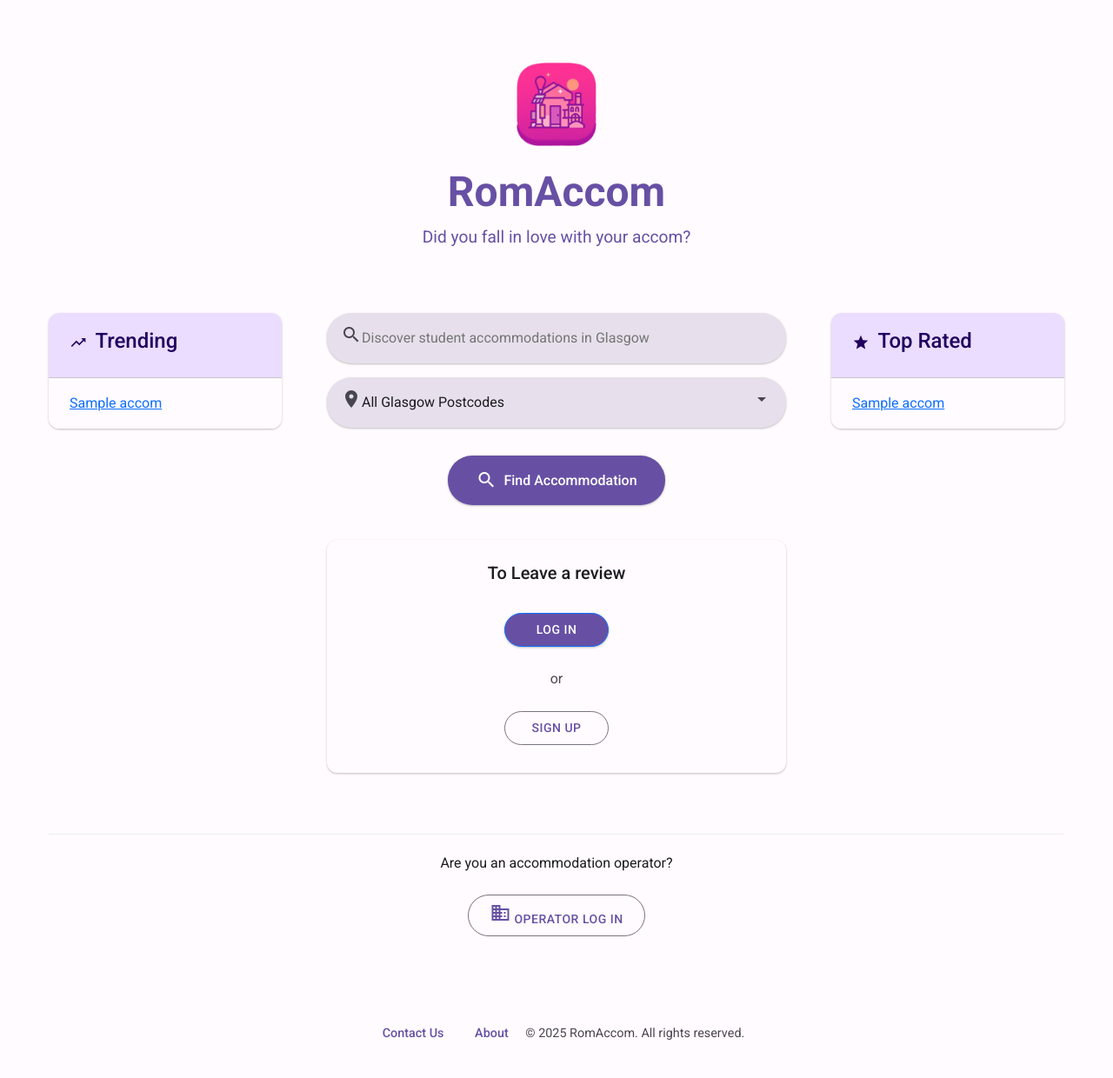
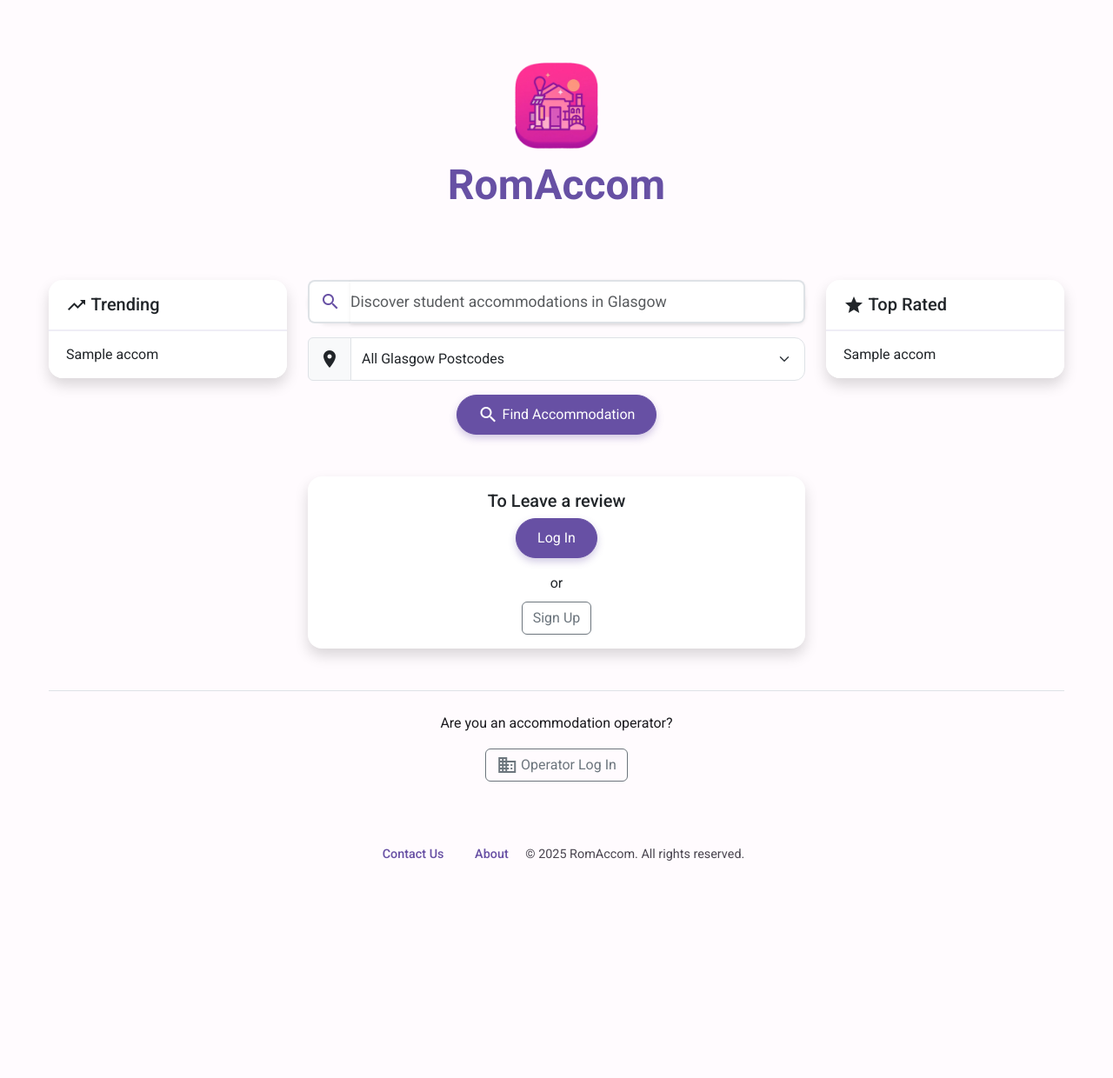
Before and after one commit to JoaoManuel2005/Team2E, a Django app: template romaccom/templates/romaccom/home.html in a window 1280 px wide. Shown: the whole page at 87% size. After the commit the page ends 990 px from the top, so only its background shows below. Run offline with Django 3.2, Linux system fonts and the light colour scheme; the template is opened without the code that fills it: most values are stand-ins (such as "Sample title", 1, 10 or a date in 2020).

Commit message:
build home page template and custom css, on top of bootstrap

```diff
--- a/romaccom/static/css/home.css
+++ b/romaccom/static/css/home.css
@@ -1,300 +1,14 @@
-.app-icon {
-    width: 96px;
-    height: 96px;
-    background-color: transparent;
-    border-radius: var(--md-radius-large);
-    margin: 0 auto var(--md-space-3);
-    display: flex;
-    align-items: center;
-    justify-content: center;
-    box-shadow: none;
+/* Search suggestions styles for Bootstrap compatibility */
+.search-suggestions {
+    top: 100%;
+    z-index: 1000;
+    display: none;
+    background-color: #fff;
+    border: 1px solid rgba(0,0,0,.125);
+    border-radius: 16px;
+    margin-top: 8px;
+    box-shadow: 0 8px 20px rgba(0, 0, 0, 0.15);
     overflow: hidden;
-}
-
-.app-icon img {
-    width: 96px;
-    height: 96px;
-    object-fit: contain;
-    margin: 0 auto;
-}
-
-.tagline {
-    color: var(--md-primary);
-}
-
-.main-content {
-    display: flex;
-    flex-wrap: wrap;
-    justify-content: space-between;
-    margin-top: var(--md-space-4);
-    gap: var(--md-space-3);
-}
-
-.center-column {
-    flex: 0 0 calc(50% - var(--md-space-3));
-    padding: 0 var(--md-space-2);
-}
-
-@media (max-width: 991px) {
-    .center-column {
-        flex: 0 0 100%;
-        order: 1;
-        margin-bottom: var(--md-space-4);
-    }
-}
-
-.search-container {
-    width: 100%;
-    max-width: 600px;
-    margin: 0 auto var(--md-space-5);
-    position: relative;
-}
-
-.search-form {
-    display: flex;
-    flex-direction: column;
-    gap: var(--md-space-2);
-}
-
-.search-input-container {
-    position: relative;
-    margin-bottom: 0;
-}
-
-.search-input {
-    width: 100%;
-    padding: var(--md-space-2) var(--md-space-2) var(--md-space-2) var(--md-space-5);
-    border: none;
-    border-radius: var(--md-radius-extra-large);
-    font-size: 1rem;
-    background-color: var(--md-surface-variant);
-    color: var(--md-on-surface);
-    box-shadow: var(--md-elevation-1);
-    transition: box-shadow 0.3s ease;
-}
-
-.search-input:focus {
-    outline: none;
-    box-shadow: var(--md-elevation-2);
-    background-color: var(--md-surface);
-    border: 1px solid var(--md-outline);
-}
-
-.search-icon {
-    position: absolute;
-    left: var(--md-space-2);
-    top: 50%;
-    transform: translateY(-50%);
-    color: var(--md-on-surface-variant);
-}
-
-.search-icon .material-icons {
-    font-size: 24px;
-}
-
-.postcode-select-container {
-    position: relative;
-}
-
-.postcode-select {
-    width: 100%;
-    padding: var(--md-space-2) var(--md-space-2) var(--md-space-2) var(--md-space-5);
-    border: none;
-    border-radius: var(--md-radius-extra-large);
-    font-size: 1rem;
-    background-color: var(--md-surface-variant);
-    color: var(--md-on-surface);
-    appearance: none;
-    box-shadow: var(--md-elevation-1);
-    transition: box-shadow 0.3s ease;
-    cursor: pointer;
-}
-
-.postcode-select:focus {
-    outline: none;
-    box-shadow: var(--md-elevation-2);
-    background-color: var(--md-surface);
-    border: 1px solid var(--md-outline);
-}
-
-.postcode-icon {
-    position: absolute;
-    left: var(--md-space-2);
-    top: 50%;
-    transform: translateY(-50%);
-    color: var(--md-on-surface-variant);
-}
-
-.postcode-icon .material-icons {
-    font-size: 24px;
-}
-
-.select-arrow {
-    position: absolute;
-    right: var(--md-space-2);
-    top: 50%;
-    transform: translateY(-50%);
-    color: var(--md-on-surface-variant);
-    pointer-events: none;
-}
-
-.search-actions {
-    display: flex;
-    justify-content: center;
-    margin-top: var(--md-space-2);
-}
-
-.submit-btn {
-    padding: var(--md-space-2) var(--md-space-4);
-    background-color: var(--md-primary);
-    color: var(--md-on-primary);
-    border: none;
-    border-radius: var(--md-radius-extra-large);
-    font-size: 1rem;
-    font-weight: 500;
-    cursor: pointer;
-    box-shadow: var(--md-elevation-1);
-    transition: box-shadow 0.3s;
-    display: flex;
-    align-items: center;
-    justify-content: center;
-}
-
-.submit-btn:hover {
-    box-shadow: var(--md-elevation-2);
-}
-
-.submit-btn .material-icons {
-    margin-right: var(--md-space-1);
-}
-
-.auth-section {
-    text-align: center;
-    margin: var(--md-space-5) 0;
-    padding: var(--md-space-3);
-    background-color: var(--md-surface);
-    border-radius: var(--md-radius-medium);
-    box-shadow: var(--md-elevation-1);
-}
-
-.auth-title {
-    margin-bottom: var(--md-space-3);
-    color: var(--md-on-surface);
-}
-
-.btn {
-    display: inline-block;
-    padding: var(--md-space-1) var(--md-space-3);
-    border-radius: var(--md-radius-extra-large);
-    text-decoration: none;
-    font-weight: 500;
-    text-transform: uppercase;
-    letter-spacing: 0.5px;
-    transition: all 0.3s ease;
-    font-size: 0.875rem;
-    margin: var(--md-space-1);
-    min-width: 120px;
-    text-align: center;
-}
-
-.btn-primary {
-    background-color: var(--md-primary);
-    color: var(--md-on-primary);
-    box-shadow: var(--md-elevation-1);
-}
-
-.btn-primary:hover {
-    background-color: var(--md-primary);
-    box-shadow: var(--md-elevation-2);
-}
-
-.btn-outline {
-    background-color: transparent;
-    color: var(--md-primary);
-    border: 1px solid var(--md-outline);
-}
-
-.btn-outline:hover {
-    background-color: var(--md-primary-container);
-    color: var(--md-on-primary-container);
-}
-
-.auth-section p {
-    margin: var(--md-space-2) 0;
-    color: var(--md-on-surface-variant);
-}
-
-.side-column {
-    flex: 0 0 calc(25% - var(--md-space-3));
-}
-
-@media (max-width: 991px) {
-    .side-column {
-        flex: 0 0 100%;
-        margin-bottom: var(--md-space-4);
-    }
-
-    .side-column.left {
-        order: 2;
-    }
-
-    .side-column.right {
-        order: 3;
-    }
-}
-
-.section {
-    width: 100%;
-    margin-bottom: var(--md-space-4);
-    background-color: var(--md-surface);
-    border-radius: var(--md-radius-medium);
-    box-shadow: var(--md-elevation-1);
-    overflow: hidden;
-}
-
-.section-header {
-    padding: var(--md-space-2) var(--md-space-3);
-    border-bottom: 1px solid var(--md-outline-variant);
-    background-color: var(--md-primary-container);
-}
-
-.section-title {
-    color: var(--md-on-primary-container);
-    font-weight: 500;
-}
-
-.accommodation-list {
-    background-color: var(--md-surface);
-}
-
-.accommodation-item {
-    padding: var(--md-space-2) var(--md-space-3);
-    border-bottom: 1px solid var(--md-outline-variant);
-    transition: background-color 0.2s ease;
-    cursor: pointer;
-}
-
-.accommodation-item:last-child {
-    border-bottom: none;
-}
-
-.accommodation-item:hover {
-    background-color: var(--md-surface-variant);
-}
-
-/* Add these new styles for the dropdown */
-.search-suggestions {
-    position: absolute;
-    top: 100%;
-    left: 0;
-    right: 0;
-    background-color: var(--md-surface);
-    border-radius: 0 0 var(--md-radius-medium) var(--md-radius-medium);
-    box-shadow: var(--md-elevation-2);
-    max-height: 300px;
-    overflow-y: auto;
-    z-index: 100;
-    display: none;
 }
 
 .search-suggestions.active {
@@ -302,10 +16,9 @@
 }
 
 .suggestion-item {
-    padding: var(--md-space-2) var(--md-space-3);
-    border-bottom: 1px solid var(--md-outline-variant);
+    padding: 0.5rem 1rem;
+    border-bottom: 1px solid rgba(0,0,0,.125);
     cursor: pointer;
-    transition: background-color 0.2s;
     display: flex;
     align-items: center;
 }
@@ -315,20 +28,97 @@
 }
 
 .suggestion-item:hover {
-    background-color: var(--md-surface-variant);
-}
-
-.suggestion-icon {
-    margin-right: var(--md-space-2);
-    color: var(--md-on-surface-variant);
-}
-
-.suggestion-text {
-    flex: 1;
-    color: var(--md-on-surface);
+    background-color: rgba(0,0,0,.075);
 }
 
 .suggestion-highlight {
     font-weight: 500;
-    color: var(--md-primary);
+    color: #0d6efd;
 }
+
+h1.text-primary {
+    color: #6750A4 !important;
+}
+
+p.lead.text-primary{
+    color: #6750A4 !important;
+}
+
+/* Custom button shape */
+.btn-primary {
+    background-color: #6750A4 !important;
+    border-color: #6750A4 !important;
+    border-radius: 25px !important;  /* Rounded corners */
+    padding: 10px 24px !important;   /* More horizontal padding */
+    box-shadow: 0 4px 8px rgba(103, 80, 164, 0.3) !important; /* Soft shadow */
+    transition: transform 0.2s, box-shadow 0.2s !important;
+}
+
+.btn-primary:hover {
+    background-color: #5a4691 !important;
+    border-color: #5a4691 !important;
+    transform: translateY(-2px) !important; /* Button lifts up slightly */
+    box-shadow: 0 6px 12px rgba(103, 80, 164, 0.4) !important; /* Enhanced shadow on hover */
+}
+
+/* Custom search bar shape */
+.custom-search .input-group {
+    border-radius: 25px;
+    overflow: hidden; /* Ensures child elements respect border radius */
+    box-shadow: 0 2px 10px rgba(0, 0, 0, 0.08);
+}
+
+.custom-search .form-control {
+    border-left: none;
+    padding-left: 0;
+    height: 50px; /* Taller input */
+    font-size: 1.1rem;
+}
+
+.custom-search .input-group-text {
+    background-color: white;
+    border-right: none;
+    color: #6750A4;
+    width: 50px; /* Fixed width for icon */
+    justify-content: center;
+}
+
+/* Cards with custom shapes */
+.card {
+    border-radius: 16px;
+    overflow: hidden;
+    border: none;
+    box-shadow: 0 4px 20px rgba(0, 0, 0, 0.08);
+    transition: transform 0.3s, box-shadow 0.3s;
+}
+
+.card:hover {
+    transform: translateY(-5px);
+    box-shadow: 0 8px 25px rgba(0, 0, 0, 0.1);
+}
+
+.card-header {
+    border-bottom: 2px solid rgba(103, 80, 164, 0.1);
+    background-color: white !important;
+    padding: 16px 20px;
+}
+
+/* Custom shaped list items */
+.list-group-item {
+    padding: 14px 20px;
+    border-left: none;
+    border-right: none;
+    transition: background-color 0.2s;
+}
+
+.list-group-item:hover {
+    background-color: rgba(103, 80, 164, 0.05);
+}
+
+/* Custom dropdown shape */
+select.form-select {
+    border-radius: 12px;
+    height: 50px;
+    background-position: right 15px center;
+    padding-right: 40px;
+}
--- a/romaccom/templates/romaccom/home.html
+++ b/romaccom/templates/romaccom/home.html
@@ -9,152 +9,150 @@
     <link rel="stylesheet" type="text/css" href="{% static 'css/home.css' %}">
 {% endblock %}
 
-{% block head_extras %}
-{% load static %}
-{% endblock %}
-
 {% block header_content %}
-<div class="app-icon">
-    <img src="{% static 'images/appicon.png' %}" alt="RomAccom Logo">
+<div class="text-center mb-4">
+    <div class="mx-auto mb-3" style="width: 96px; height: 96px;">
+        <img src="{% static 'images/appicon.png' %}" alt="RomAccom Logo" class="img-fluid">
     </div>
-<h1 class="logo">RomAccom</h1>
-<p class="tagline">Did you fall in love with your accom?</p>
+    <h1 class="text-primary">RomAccom</h1>
+</div>
 {% endblock %}
 
 {% block content %}
-<div class="main-content">
+<div class="row">
     <!-- Left column - Trending -->
-    <div class="side-column left">
-        <section class="section">
-            <div class="section-header">
-                <h2 class="section-title">
-                    <a href="{% url 'trending' %}" style="text-decoration: none; color: inherit;">
-                        <span class="material-icons" style="vertical-align: middle; font-size: 20px; margin-right: 4px;">trending_up</span>
+    <div class="col-lg-3 mb-4">
+        <div class="card shadow border-0 rounded-4">
+            <div class="card-header bg-light">
+                <h5 class="card-title mb-0">
+                    <a href="{% url 'trending' %}" class="text-decoration-none text-dark">
+                        <span class="material-icons align-middle">trending_up</span>
                         Trending
                     </a>
-                </h2>
+                </h5>
             </div>
-            <div class="accommodation-list">
+            <div class="list-group list-group-flush">
                 {% if trending_accommodations %}
                     {% for accom in trending_accommodations %}
-                        <div class="accommodation-item">
-                            <a href="{% url 'accommodation_detail' accom.id %}">{{ accom.name }}</a>
-                        </div>
+                        <a href="{% url 'accommodation_detail' accom.id %}" class="list-group-item list-group-item-action">
+                            {{ accom.name }}
+                        </a>
                     {% endfor %}
                 {% else %}
-                    <div class="accommodation-item">No trending accommodations yet</div>
+                    <div class="list-group-item">No trending accommodations yet</div>
                 {% endif %}
             </div>
-        </section>
+        </div>
     </div>
 
     <!-- Center column - Search Bar -->
-    <div class="center-column">
-        <div class="search-container">
+    <div class="col-lg-6 mb-4">
+        <div class="mb-5">
             <form method="GET" action="{% url 'search_results' %}" class="search-form" id="search-form">
-                <!-- Search input with icon -->
-                <div class="search-input-container">
-                    <span class="search-icon">
+                <div class="mb-3 position-relative">
+                    <div class="input-group input-group-lg custom-search shadow-sm rounded-pill">
+                        <span class="input-group-text border-2 border-end-0">
                             <span class="material-icons">search</span>
                         </span>
-                    <input type="text" name="query" id="search-input" class="search-input"
+                        <input type="text" name="query" id="search-input"
+                               class="form-control border-2 border-start-0 shadow-sm"
                                placeholder="Discover student accommodations in Glasgow"
                                autocomplete="off"
                                data-search-url="{% url 'search_results' %}">
-                    <div class="search-suggestions" id="search-suggestions"></div>
+                    </div>
+                    <div class="search-suggestions position-absolute w-100 shadow-sm" id="search-suggestions"></div>
                 </div>
 
-                <!-- Postcode dropdown with icon -->
-                <div class="postcode-select-container">
-                    <span class="postcode-icon">
+                <div class="mb-3">
+                    <div class="input-group">
+                        <span class="input-group-text">
                             <span class="material-icons">place</span>
                         </span>
-                    <select name="postcode" id="postcode-select" class="postcode-select">
+                        <select name="postcode" id="postcode-select" class="form-select">
                             <option value="">All Glasgow Postcodes</option>
                             {% for code in glasgow_postcodes %}
                                 <option value="{{ code }}">{{ code }} - Glasgow Area</option>
                             {% endfor %}
                         </select>
-                    <span class="select-arrow">
-                        <span class="material-icons">arrow_drop_down</span>
-                    </span>
+                    </div>
                 </div>
 
-                <!-- Search button with icon -->
-                <div class="search-actions">
-                    <button type="submit" class="submit-btn">
-                        <span class="material-icons">search</span>
+                <div class="text-center">
+                    <button type="submit" class="btn btn-primary px-4 shadow">
+                        <span class="material-icons align-middle">search</span>
                         Find Accommodation
                     </button>
                 </div>
             </form>
         </div>
 
-        <div class="auth-section">
+        <div class="card shadow border-0 rounded-4">
+            <div class="card-body text-center">
                 {% if operator_logged_in %}
-                <h3 class="auth-title">Welcome, Operator!</h3>
-                <p>You are logged in as operator of <strong>{{ operator_name }}</strong></p>
-                <a href="{% url 'management' %}" class="btn btn-primary">
-                    <span class="material-icons" style="font-size: 16px; margin-right: 4px; vertical-align: middle;">dashboard</span>
+                    <h5 class="card-title">Welcome, Operator!</h5>
+                    <p class="card-text">You are logged in as operator of <strong>{{ operator_name }}</strong></p>
+                    <a href="{% url 'management' %}" class="btn btn-primary mb-2">
+                        <span class="material-icons align-middle">dashboard</span>
                         Management Dashboard
                     </a>
-                <p>or</p>
-                <a href="{% url 'logout' %}" class="btn btn-outline">
-                    <span class="material-icons" style="font-size: 16px; margin-right: 4px; vertical-align: middle;">logout</span>
+                    <p class="my-2">or</p>
+                    <a href="{% url 'logout' %}" class="btn btn-outline-secondary">
+                        <span class="material-icons align-middle">logout</span>
                         Logout
                     </a>
                 {% elif user.is_authenticated %}
-                <h3 class="auth-title">Welcome back!</h3>
-                <p>You are logged in as <strong>{{ user.username }}</strong></p>
-                <a href="{% url 'myaccount' %}" class="btn btn-primary">
-                    <span class="material-icons" style="font-size: 16px; margin-right: 4px; vertical-align: middle;">account_circle</span>
+                    <h5 class="card-title">Welcome back!</h5>
+                    <p class="card-text">You are logged in as <strong>{{ user.username }}</strong></p>
+                    <a href="{% url 'myaccount' %}" class="btn btn-primary mb-2">
+                        <span class="material-icons align-middle">account_circle</span>
                         My Account
                     </a>
-                <p>or</p>
-                <a href="{% url 'logout' %}" class="btn btn-outline">
-                    <span class="material-icons" style="font-size: 16px; margin-right: 4px; vertical-align: middle;">logout</span>
+                    <p class="my-2">or</p>
+                    <a href="{% url 'logout' %}" class="btn btn-outline-secondary">
+                        <span class="material-icons align-middle">logout</span>
                         Logout
                     </a>
                 {% else %}
-                <h3 class="auth-title">To Leave a review</h3>
-                <a href="{% url 'login' %}" class="btn btn-primary">Log In</a>
-                <p>or</p>
-                <a href="{% url 'user_register' %}" class="btn btn-outline">Sign Up</a>
+                    <h5 class="card-title">To Leave a review</h5>
+                    <a href="{% url 'login' %}" class="btn btn-primary mb-2">Log In</a>
+                    <p class="my-2">or</p>
+                    <a href="{% url 'user_register' %}" class="btn btn-outline-secondary">Sign Up</a>
                 {% endif %}
+            </div>
         </div>
     </div>
 
     <!-- Right column - Top Rated -->
-    <div class="side-column right">
-        <section class="section">
-            <div class="section-header">
-                <h2 class="section-title">
-                    <a href="{% url 'top_rated' %}" style="text-decoration: none; color: inherit;">
-                        <span class="material-icons" style="vertical-align: middle; font-size: 20px; margin-right: 4px;">star</span>
+    <div class="col-lg-3 mb-4">
+        <div class="card shadow border-0 rounded-4">
+            <div class="card-header bg-light">
+                <h5 class="card-title mb-0">
+                    <a href="{% url 'top_rated' %}" class="text-decoration-none text-dark">
+                        <span class="material-icons align-middle">star</span>
                         Top Rated
                     </a>
-                </h2>
+                </h5>
             </div>
-            <div class="accommodation-list">
+            <div class="list-group list-group-flush">
                 {% if top_rated_accommodations %}
                     {% for accom in top_rated_accommodations %}
-                        <div class="accommodation-item">
-                            <a href="{% url 'accommodation_detail' accom.id %}">{{ accom.name }}</a>
-                        </div>
+                        <a href="{% url 'accommodation_detail' accom.id %}" class="list-group-item list-group-item-action">
+                            {{ accom.name }}
+                        </a>
                     {% endfor %}
                 {% else %}
-                    <div class="accommodation-item">No rated accommodations yet</div>
+                    <div class="list-group-item">No rated accommodations yet</div>
                 {% endif %}
             </div>
-        </section>
+        </div>
     </div>
 </div>
 
 {% if not user.is_authenticated and not operator_logged_in %}
-<div class="operator-section" style="text-align: center; margin-top: 30px; padding: 20px; border-top: 1px solid #eee;">
+<div class="text-center mt-4 pt-4 border-top">
     <p>Are you an accommodation operator?</p>
-    <a href="{% url 'operator_login' %}" class="btn btn-outline">
-        <span class="material-icons">business</span>
+    <a href="{% url 'operator_login' %}" class="btn btn-outline-secondary">
+        <span class="material-icons align-middle">business</span>
         Operator Log In
     </a>
 </div>
```
Lines whose indentation alone changed are shown as unchanged.
